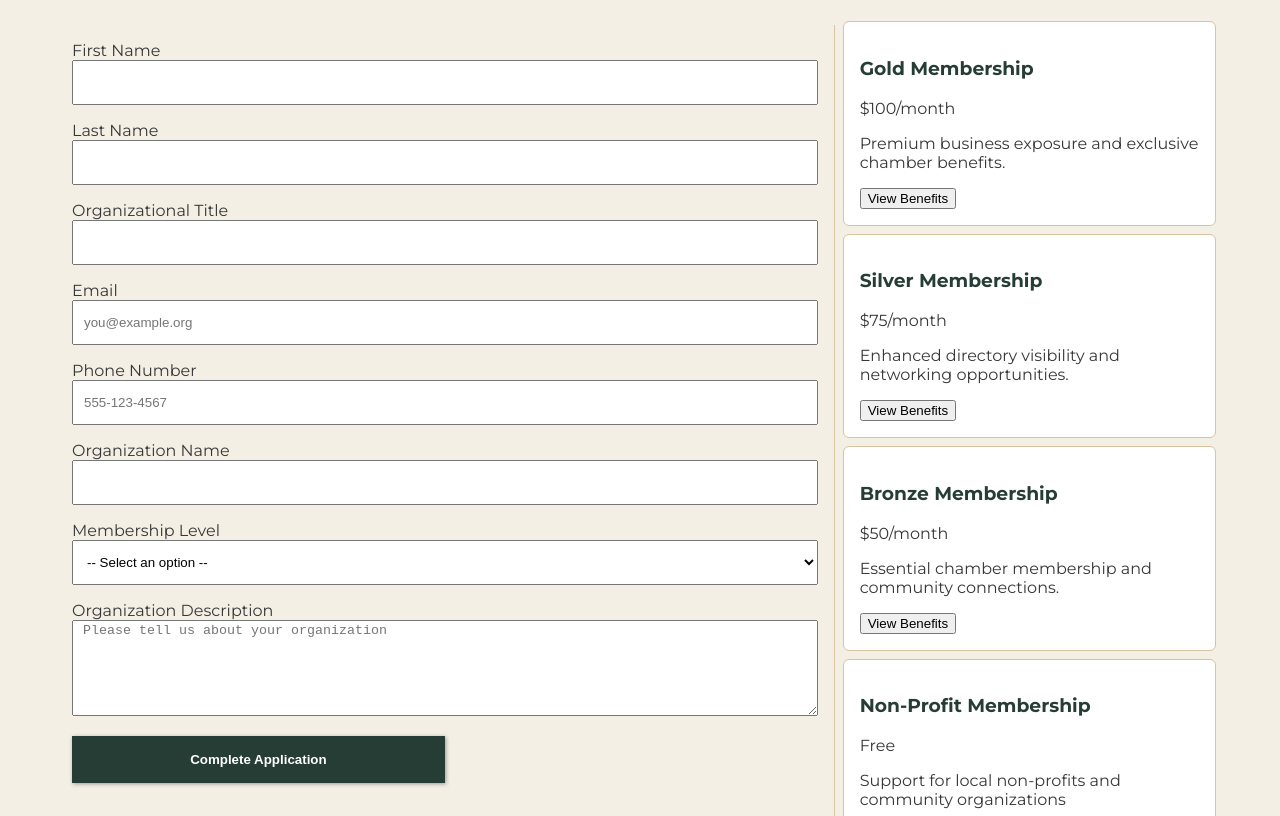
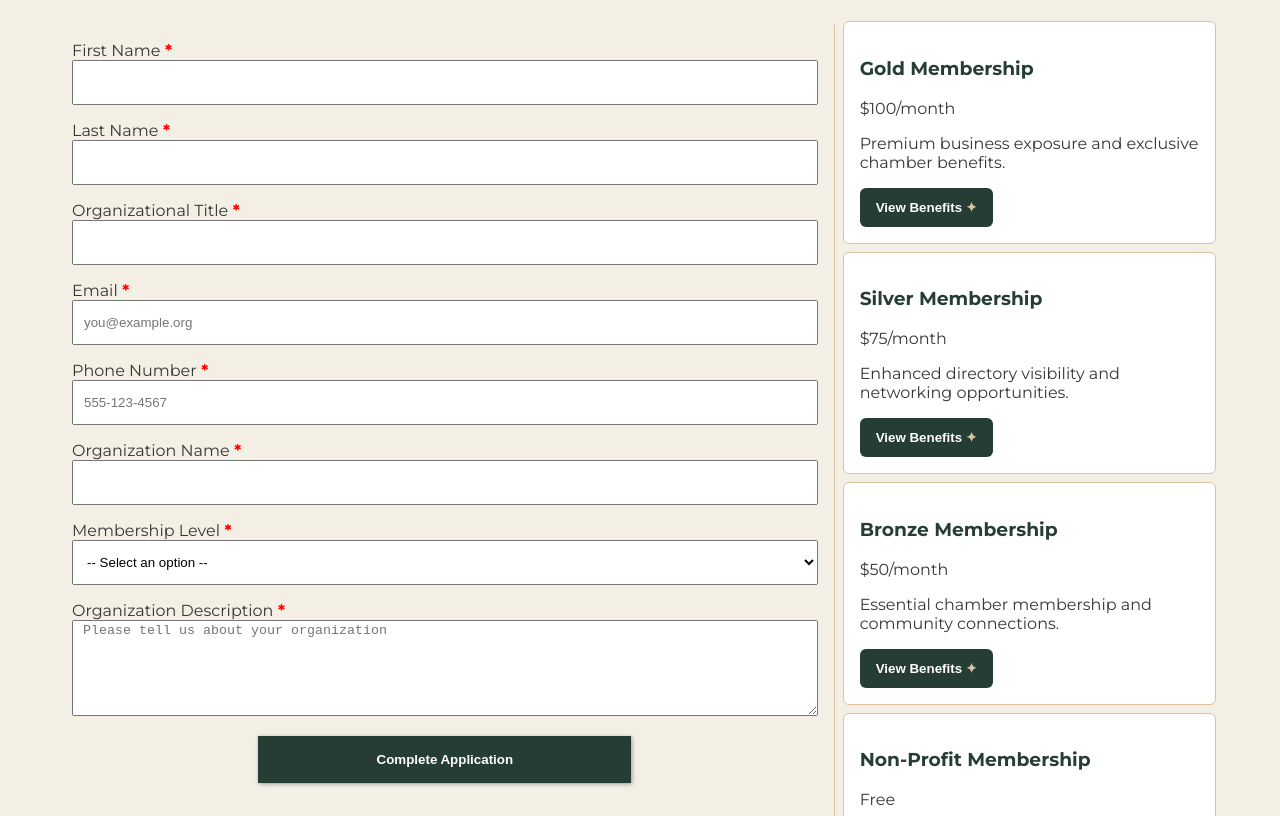
Before and after one commit to xylthien/wdd231, a plain HTML site: page chamber/join.html in a window 1280 px wide. Shown: the part 136-952 px from the top of the page. Drawn offline with Linux system fonts and the light colour scheme; a web font is replaced by a local one.

Commit message:
CSS Stylings for join.html

```diff
--- a/chamber/join.html
+++ b/chamber/join.html
@@ -48,7 +48,7 @@
             <form class="join" method="get" action="thankyou.html">
                 <div>
                     <label>
-                        First Name
+                        <span>First Name</span>
                         <input
                         name="firstName"
                         id="firstName"
@@ -60,7 +60,7 @@
                 </div>
                 <div>
                     <label>
-                        Last Name
+                        <span>Last Name</span>
                         <input
                         name="lastName"
                         id="lastName"
@@ -72,7 +72,7 @@
                 </div>
                 <div>
                     <label>
-                        Organizational Title
+                        <span>Organizational Title</span>
                         <input
                         name="orgTitle"
                         id="orgTitle"
@@ -85,7 +85,7 @@
                 </div>
                 <div>
                     <label>
-                        Email
+                        <span>Email</span>
                         <input
                         name="email"
                         id="email"
@@ -98,7 +98,7 @@
                 </div>
                 <div>
                     <label>
-                        Phone Number
+                        <span>Phone Number</span>
                         <input
                         name="phone"
                         id="phone"
@@ -112,7 +112,7 @@
                 </div>
                 <div>
                     <label>
-                        Organization Name
+                        <span>Organization Name</span>
                         <input
                         name="organization"
                         id="organization"
@@ -124,7 +124,7 @@
                 </div>
                 <div>
                     <label>
-                        Membership Level
+                        <span>Membership Level</span>
                         <select
                         name="level"
                         id="membershipLevel"
@@ -140,7 +140,7 @@
                 </div>
                 <div>
                     <label>
-                        Organization Description
+                        <span>Organization Description</span>
                         <textarea
                         name="orgDescription"
                         id="orgDescription"
@@ -154,7 +154,7 @@
                 </div>
                 <input type="hidden" name="timestamp" id="timestamp">
 
-                <input type="submit" value="Complete Application">
+                <button type="submit">Complete Application</button>
             </form>
             <div id="membership">
                 <div class="levels">
--- a/chamber/styles/small.css
+++ b/chamber/styles/small.css
@@ -299,6 +299,28 @@ main > section {
     --order: 3;
 }
 
+.levels > button,
+dialog > button {
+    background-color: var(--primary-color);
+    color: white;
+    padding: 0.75rem 1rem;
+    border: none;
+    border-radius: 6px;
+    font-weight: bold;
+    cursor: pointer;
+    transition: transform 0.2s ease, box-shadow 0.2s ease;
+}
+
+.levels > button:hover {
+    transform: translateY(-3px);
+    box-shadow: 0 4px 8px #999;
+}
+
+.levels > button::after {
+    content: " ✦";
+    color: var(--secondary-color);
+}
+
 /*********** FORM ***********/
 
 .join {
@@ -319,9 +341,9 @@ main > section {
     color: gray;
 }
 
-.join label:has(+ input[required])::after,
-.join label:has(+ select[required])::after,
-.join label:has(+ textarea[required])::after { /* Thank you Google! */
+.join label:has(input[required]) span::after,
+.join label:has(select[required]) span::after,
+.join label:has(textarea[required]) span::after { /* Thank you Google! */
     content: " *";
     color: red;
     font-weight: bold;
@@ -337,7 +359,7 @@ main > section {
     padding-left: 10px;
 }
 
-.join input[type="submit"] {
+.join button[type="submit"] {
     padding: 1rem;
     border: none;
     box-shadow: 1px 1px 4px #999;
@@ -345,6 +367,9 @@ main > section {
     color: white;
     font-weight: bold;
     width: 50%;
+    cursor: pointer;
+    display: block;
+    margin: 0 auto;
 }
 
 /*********** VIEW BUTTONS ***********/
```
